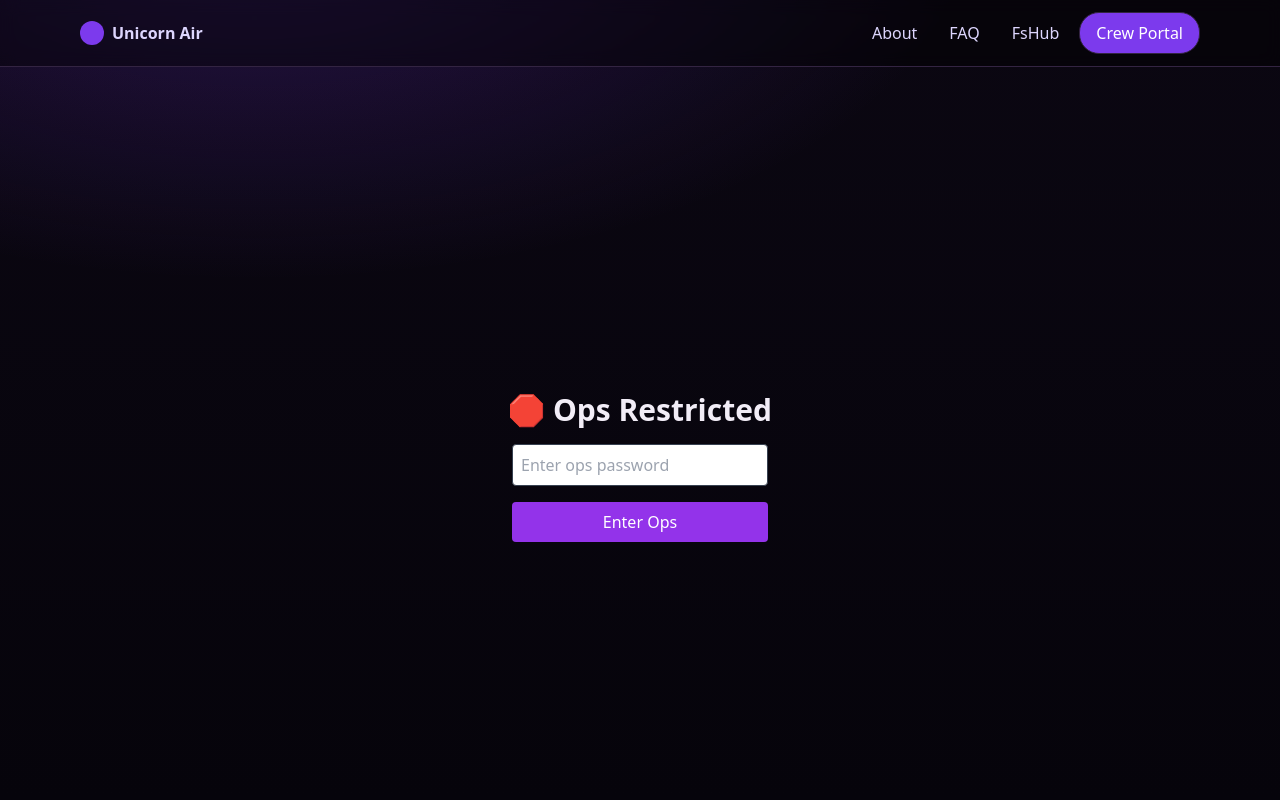
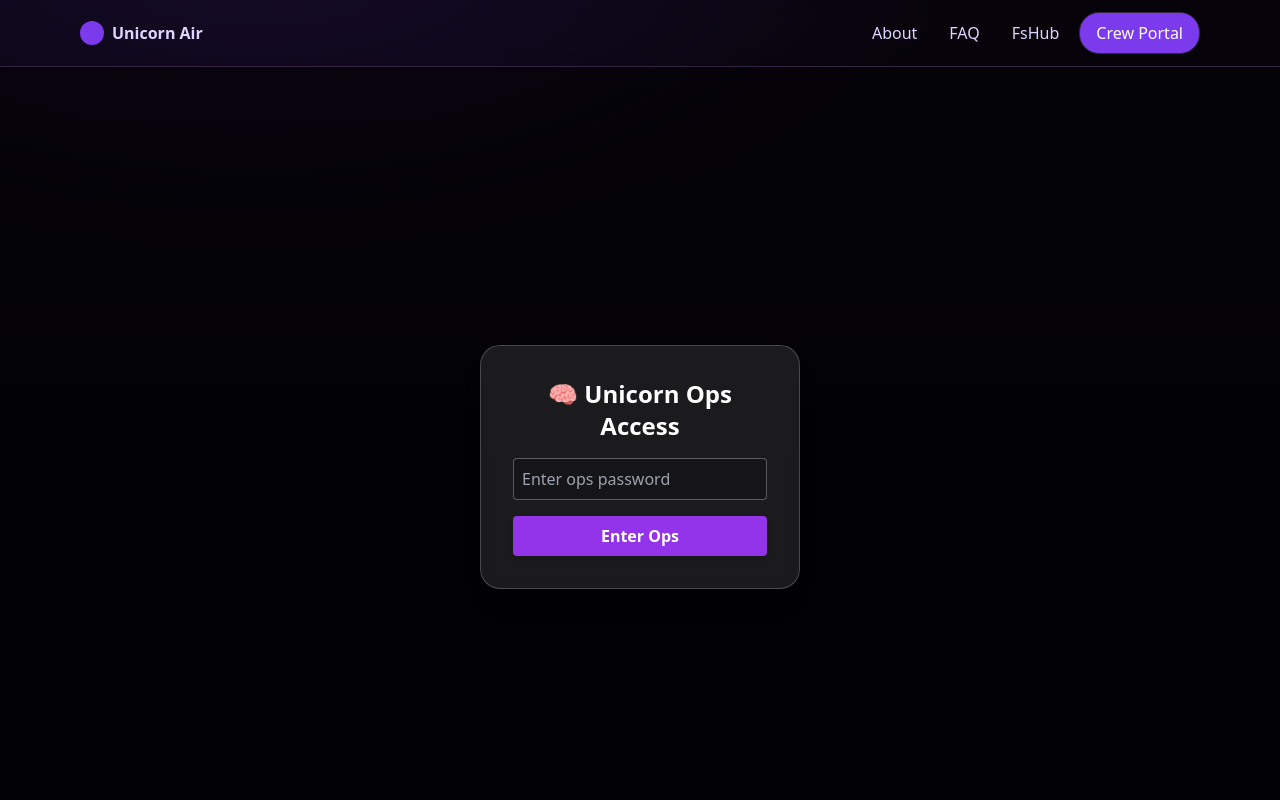
Before and after one commit to capt-crunchy/unicornair, a Next.js app: page /ops/events in a window 1280 px wide. Shown: the top 800 px of the page. Built offline with nearby package versions, Linux system fonts and the light colour scheme.

Commit message:
Update PasswordGate.tsx

```diff
--- a/components/PasswordGate.tsx
+++ b/components/PasswordGate.tsx
@@ -1,9 +1,15 @@
 "use client";
+
 import { useState, useEffect } from "react";
 
-export default function PasswordGate({ children }: { children: React.ReactNode }) {
+export default function PasswordGate({
+  children,
+}: {
+  children: React.ReactNode;
+}) {
   const [password, setPassword] = useState("");
   const [auth, setAuth] = useState(false);
+  const [error, setError] = useState("");
 
   useEffect(() => {
     const stored = window.localStorage.getItem("ops_auth");
@@ -14,31 +20,51 @@ export default function PasswordGate({ children }: { children: React.ReactNode }
     e.preventDefault();
     const correct = process.env.NEXT_PUBLIC_OPS_PASSWORD;
 
-    if (password === correct) {
+    if (!correct) {
+      setError("❗ Password env not set on server");
+      return;
+    }
+
+    if (password.trim() === correct.trim()) {
       window.localStorage.setItem("ops_auth", "yes");
       setAuth(true);
     } else {
-      alert("Wrong password");
+      setError("❌ Incorrect password");
+      setPassword("");
     }
   };
 
   if (auth) return children;
 
   return (
-    <div className="flex flex-col items-center justify-center min-h-screen p-8">
-      <h1 className="text-3xl font-bold mb-4">🛑 Ops Restricted</h1>
-      <form onSubmit={handleSubmit} className="flex flex-col gap-4 w-64">
+    <div className="flex flex-col items-center justify-center min-h-screen bg-black/70 text-white p-6">
+      <div className="bg-white/10 backdrop-blur-lg border border-white/20 p-8 rounded-2xl shadow-xl w-80">
+        <h1 className="text-2xl font-bold text-center mb-4">🧠 Unicorn Ops Access</h1>
+
+        <form onSubmit={handleSubmit} className="flex flex-col gap-4">
           <input
             type="password"
             placeholder="Enter ops password"
             value={password}
-          onChange={(e) => setPassword(e.target.value)}
-          className="border border-gray-700 rounded p-2"
+            onChange={(e) => {
+              setPassword(e.target.value);
+              if (error) setError("");
+            }}
+            className={`border rounded p-2 bg-black/20 placeholder-gray-400 text-white ${
+              error ? "border-red-500" : "border-white/30"
+            }`}
           />
-        <button type="submit" className="bg-purple-600 hover:bg-purple-700 text-white rounded p-2">
+
+          {error && <p className="text-red-400 text-sm text-center">{error}</p>}
+
+          <button
+            type="submit"
+            className="bg-purple-600 hover:bg-purple-700 transition p-2 rounded text-white font-semibold shadow-md hover:shadow-purple-500/25"
+          >
             Enter Ops
           </button>
         </form>
       </div>
+    </div>
   );
 }
```
Lines whose indentation alone changed are shown as unchanged.
